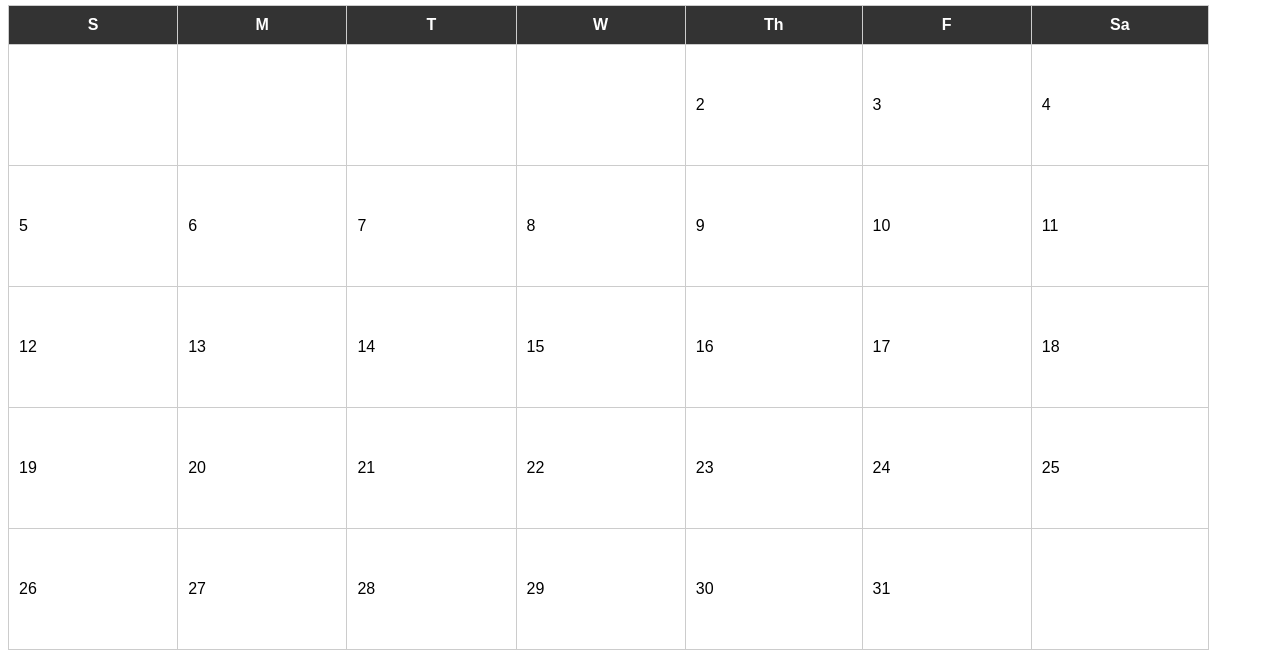
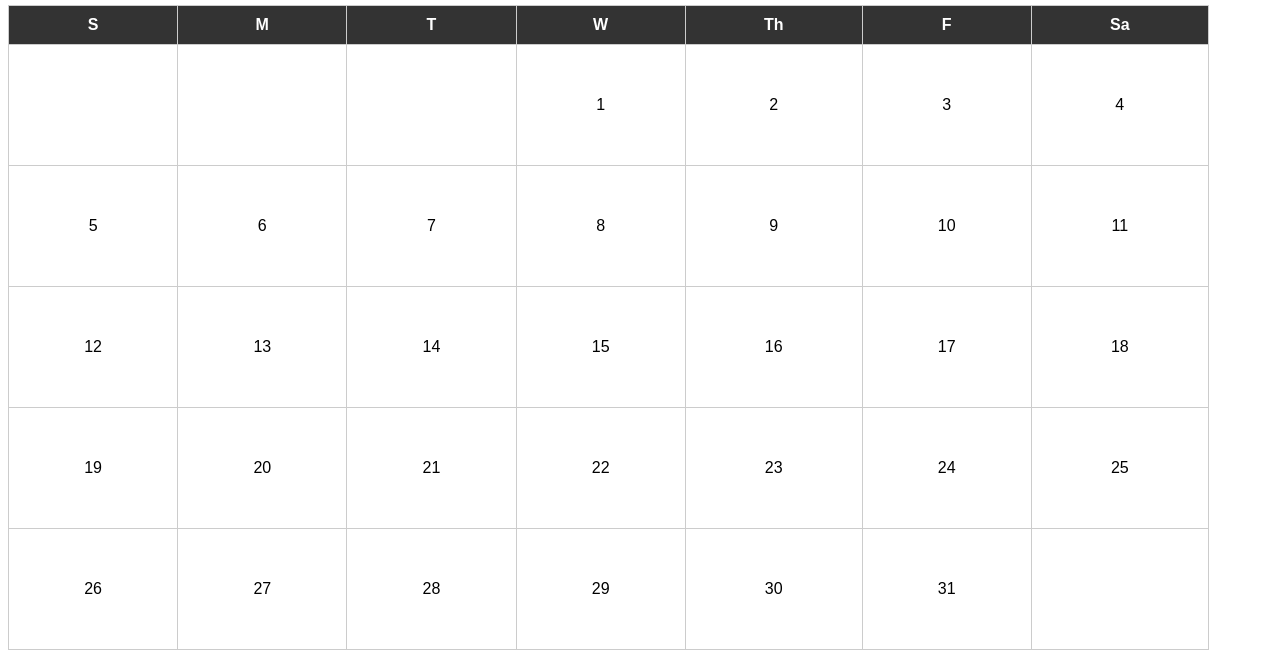
Before and after one commit to sarahmib/CS_260, a plain HTML site: page calendar.html in a window 1280 px wide. Shown: the part 241-899 px from the top of the page. Drawn offline with Linux system fonts and the light colour scheme.

```diff
--- a/calendar.css
+++ b/calendar.css
@@ -21,7 +21,7 @@
     cursor: text;
 }
 
-a {
+#links {
     color: white;
     text-decoration: none;
 }
@@ -47,7 +47,7 @@
     color: #444749;
 }
 
-span {
+#calendar_name {
     position: relative;
     left: 3vw;
     padding: 3px;
@@ -90,6 +90,7 @@
 
 table td {
     height: 100px;
+    text-align: center;
 }
 
 #month {
@@ -107,6 +108,11 @@
 #calendar {
     position: relative;
     margin-top: auto;
+}
+
+#day {
+    text-decoration: none;
+    color: black;
 }
 
 input[type=text], select {
--- a/calendar.html
+++ b/calendar.html
@@ -12,17 +12,17 @@
         <nav>
 
           <menu>
-            <li><a href="index.html">Home</a></li>
-            <li><a href="calendar.html">Calendar</a></li>
-            <li><a href="submit_event.html">Submit an event</a></li>
-            <li><a href="about.html">About</a></li>
+            <li><a id="links" href="index.html">Home</a></li>
+            <li><a id="links" href="calendar.html">Calendar</a></li>
+            <li><a id="links" href="submit_event.html">Submit an event</a></li>
+            <li><a id="links" href="about.html">About</a></li>
           </menu>
         </nav>
 
       </header>
 
     <div id="whose_calendar"><div id=calendar><span id="calendar_name"></span></div>
-    <h1 id="month" name="10">October </h1>
+    <h1 id="month" name="October">October </h1>
     <h1 id="year" name="2023">2023</h1>
     <img alt="month icon" src="Pumpkin.png"
     width="50"
@@ -44,50 +44,230 @@
             <td></td>
             <td></td>
             <td class="calendar_day">
-            <a href="#" onclick="display_events('1')">
-                <span id="1">
-                1
-                </span>
-            </a>
+                <a id="day" href="#" onclick="display_events('1')">
+                    <span>
+                    1
+                    </span>
+                </a>
             </td>
-            <td class="calendar_day" id="2" onclick="display_events(event);">2</td>
-            <td class="calendar_day" id="3" onclick="display_events(event)">3</td>
-            <td class="calendar_day" id="4" onclick="display_events(event)">4</td>
+            <td class="calendar_day">
+                <a id="day" href="#" onclick="display_events('2')">
+                    <span>
+                    2
+                    </span>
+                </a>
+            </td>
+            <td class="calendar_day">
+                <a id="day" href="#" onclick="display_events('3')">
+                    <span>
+                    3
+                    </span>
+                </a>
+            </td>
+            <td class="calendar_day">
+                <a id="day" href="#" onclick="display_events('4')">
+                    <span>
+                    4
+                    </span>
+                </a>
+            </td>
         </tr>
         <tr>
-            <td class="calendar_day" id="5" onclick="display_events(event)">5</td>
-            <td class="calendar_day" id="6" onclick="display_events(event)">6</td>
-            <td class="calendar_day" id="7" onclick="display_events(event)">7</td>
-            <td class="calendar_day" id="8" onclick="display_events(event)">8</td>
-            <td class="calendar_day" id="9" onclick="display_events(event)">9</td>
-            <td class="calendar_day" id="10" onclick="display_events(event)">10</td>
-            <td class="calendar_day" id="11" onclick="display_events(event)">11</td>
+            <td class="calendar_day">
+                <a id="day" href="#" onclick="display_events('5')">
+                    <span>
+                    5
+                    </span>
+                </a>
+            </td>
+            <td class="calendar_day">
+                <a id="day" href="#" onclick="display_events('6')">
+                    <span>
+                    6
+                    </span>
+                </a>
+            </td>
+            <td class="calendar_day">
+                <a id="day" href="#" onclick="display_events('7')">
+                    <span>
+                    7
+                    </span>
+                </a>
+            </td>
+            <td class="calendar_day">
+                <a id="day" href="#" onclick="display_events('8')">
+                    <span>
+                    8
+                    </span>
+                </a>
+            </td>
+            <td class="calendar_day">
+                <a id="day" href="#" onclick="display_events('9')">
+                    <span>
+                    9
+                    </span>
+                </a>
+            </td>
+            <td class="calendar_day">
+                <a id="day" href="#" onclick="display_events('10')">
+                    <span>
+                    10
+                    </span>
+                </a>
+            </td>
+            <td class="calendar_day">
+                <a id="day" href="#" onclick="display_events('11')">
+                    <span>
+                    11
+                    </span>
+                </a>
+            </td>
         </tr>
         <tr>
-            <td class="calendar_day" id="12" onclick="display_events(event)">12</td>
-            <td class="calendar_day" id="13" onclick="display_events(event)">13</td>
-            <td class="calendar_day" id="14" onclick="display_events(event)">14</td>
-            <td class="calendar_day" id="15" onclick="display_events(event)">15</td>
-            <td class="calendar_day" id="16" onclick="display_events(event)">16</td>
-            <td class="calendar_day" id="17" onclick="display_events(event)">17</td>
-            <td class="calendar_day" id="18" onclick="display_events(event)">18</td>
+            <td class="calendar_day">
+                <a id="day" href="#" onclick="display_events('12')">
+                    <span>
+                    12
+                    </span>
+                </a>
+            </td>
+            <td class="calendar_day">
+                <a id="day" href="#" onclick="display_events('13')">
+                    <span>
+                    13
+                    </span>
+                </a>
+            </td>
+            <td class="calendar_day">
+                <a id="day" href="#" onclick="display_events('14')">
+                    <span>
+                    14
+                    </span>
+                </a>
+            </td>
+            <td class="calendar_day">
+                <a id="day" href="#" onclick="display_events('15')">
+                    <span>
+                    15
+                    </span>
+                </a>
+            </td>
+            <td class="calendar_day">
+                <a id="day" href="#" onclick="display_events('16')">
+                    <span>
+                    16
+                    </span>
+                </a>
+            </td>
+            <td class="calendar_day">
+                <a id="day" href="#" onclick="display_events('17')">
+                    <span>
+                    17
+                    </span>
+                </a>
+            </td>
+            <td class="calendar_day">
+                <a id="day" href="#" onclick="display_events('18')">
+                    <span>
+                    18
+                    </span>
+                </a>
+            </td>
         </tr>
         <tr>
-            <td class="calendar_day" id="19" onclick="display_events(event)">19</td>
-            <td class="calendar_day" id="20" onclick="display_events(event)">20</td>
-            <td class="calendar_day" id="21" onclick="display_events(event)">21</td>
-            <td class="calendar_day" id="22" onclick="display_events(event)">22</td>
-            <td class="calendar_day" id="23" onclick="display_events(event)">23</td>
-            <td class="calendar_day" id="24" onclick="display_events(event)">24</td>
-            <td class="calendar_day" id="25" onclick="display_events(event)">25</td>
+            <td class="calendar_day">
+                <a id="day" href="#" onclick="display_events('19')">
+                    <span>
+                    19
+                    </span>
+                </a>
+            </td>
+            <td class="calendar_day">
+                <a id="day" href="#" onclick="display_events('20')">
+                    <span>
+                    20
+                    </span>
+                </a>
+            </td>
+            <td class="calendar_day">
+                <a id="day" href="#" onclick="display_events('21')">
+                    <span>
+                    21
+                    </span>
+                </a>
+            </td>
+            <td class="calendar_day">
+                <a id="day" href="#" onclick="display_events('22')">
+                    <span>
+                    22
+                    </span>
+                </a>
+            </td>
+            <td class="calendar_day">
+                <a id="day" href="#" onclick="display_events('23')">
+                    <span>
+                    23
+                    </span>
+                </a>
+            </td>
+            <td class="calendar_day">
+                <a id="day" href="#" onclick="display_events('24')">
+                    <span>
+                    24
+                    </span>
+                </a>
+            </td>
+            <td class="calendar_day">
+                <a id="day" href="#" onclick="display_events('25')">
+                    <span>
+                    25
+                    </span>
+                </a>
+            </td>
         </tr>
         <tr>
-            <td class="calendar_day" id="26" onclick="display_events(event)">26</td>
-            <td class="calendar_day" id="27" onclick="display_events(event)">27</td>
-            <td class="calendar_day" id="28" onclick="display_events(event)">28</td>
-            <td class="calendar_day" id="29" onclick="display_events(event)">29</td>
-            <td class="calendar_day" id="30" onclick="display_events(event)">30</td>
-            <td class="calendar_day" id="31" onclick="display_events(event)">31</td>
+            <td class="calendar_day">
+                <a id="day" href="#" onclick="display_events('26')">
+                    <span>
+                    26
+                    </span>
+                </a>
+            </td>
+            <td class="calendar_day">
+                <a id="day" href="#" onclick="display_events('27')">
+                    <span>
+                    27
+                    </span>
+                </a>
+            </td>
+            <td class="calendar_day">
+                <a id="day" href="#" onclick="display_events('28')">
+                    <span>
+                    28
+                    </span>
+                </a>
+            </td>
+            <td class="calendar_day">
+                <a id="day" href="#" onclick="display_events('29')">
+                    <span>
+                    29
+                    </span>
+                </a>
+            </td>
+            <td class="calendar_day">
+                <a id="day" href="#" onclick="display_events('30')">
+                    <span>
+                    30
+                    </span>
+                </a>
+            </td>
+            <td class="calendar_day">
+                <a id="day" href="#" onclick="display_events('31')">
+                    <span>
+                    31
+                    </span>
+                </a>
+            </td>
             <td></td>
         </tr>
     </table>
--- a/calendar.js
+++ b/calendar.js
@@ -4,18 +4,15 @@
     document.getElementById("calendar_name").innerHTML = localStorage.getItem("username") + "'s calendar";
 }
 
-function display_events(event) {
+function display_events(day) {
     // Parse the events from localStorage
     const events = JSON.parse(localStorage.getItem("events"));
-
-    // Get the selected date from the clicked cell
-    const dateClicked = event.target.id;
 
     // Get the selected month and year
     const month = document.getElementById("month").getAttribute("name");
     const year = document.getElementById("year").getAttribute("name");
 
-    const date = `${month}/${dateClicked}/${year}`;
+    const date = `${month}/${day}/${year}`;
 
     // Check if events exist for the selected date
     if (events && events[date]) {
```
Also changed, not shown: index.html (+1 -1 lines), login.js (renamed from index.js), 1 other file.
